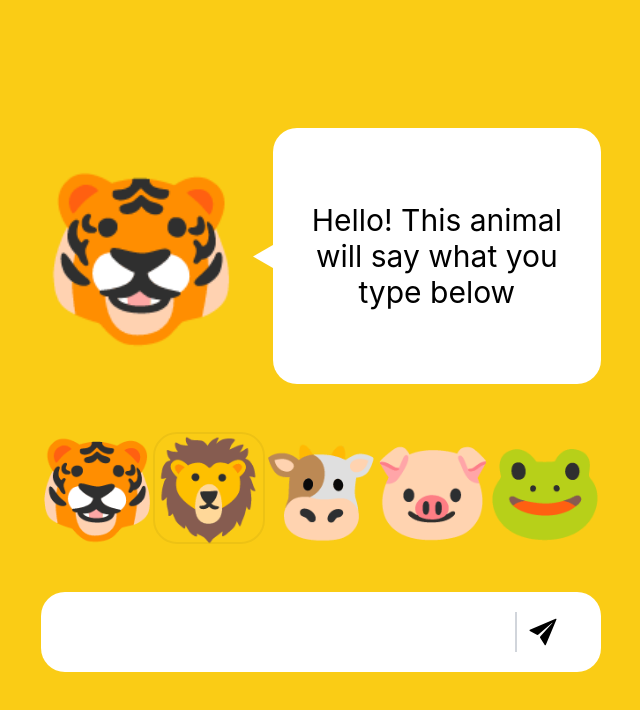
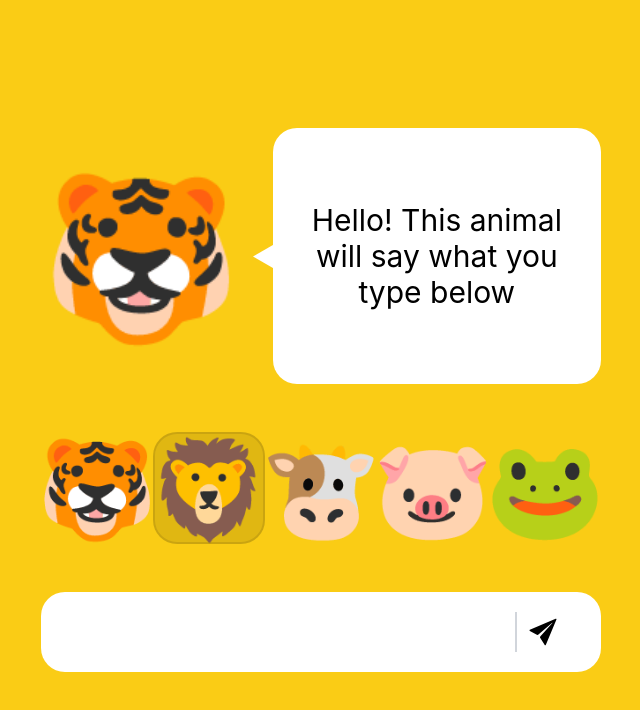
Before and after one commit to Pablo14697/rotunda-challenges, a React (Create React App) app: page / in a window 1280 px wide. Shown: the top 710 px of the page, without its empty margins (319-959 px from the left). Built offline with nearby package versions, Linux system fonts and the light colour scheme.

Commit message:
fix: fixing backgrounds

```diff
--- a/src/components/Selector/Selector.jsx
+++ b/src/components/Selector/Selector.jsx
@@ -60,7 +60,7 @@ const Selector = ({ list, onSelect }) => {
       </div>
       <div
         ref={selectorContainer}
-        className="absolute z-0 top-0 left-28 min-h-28 min-w-28 max-h-28 max-w-28 bg-black-opacity-1 border-[2px] border-black-opacity-5 rounded-3xl select-none"
+        className="absolute z-0 top-0 left-28 min-h-28 min-w-28 max-h-28 max-w-28 bg-[rgba(0,0,0,0.1)] border-[2px] border-[rgba(0,0,0,0.1)] rounded-3xl select-none"
       />
     </div>
   );
--- a/tailwind.config.js
+++ b/tailwind.config.js
@@ -10,10 +10,6 @@ module.exports = {
       fontSize: {
         "10xl": "10rem",
       },
-      colors: {
-        "black-opacity-10": "rgba(0,0,0,0.1)",
-        "black-opacity-5": "rgba(0,0,0,0.05)",
-      },
     },
   },
   plugins: [],
```
